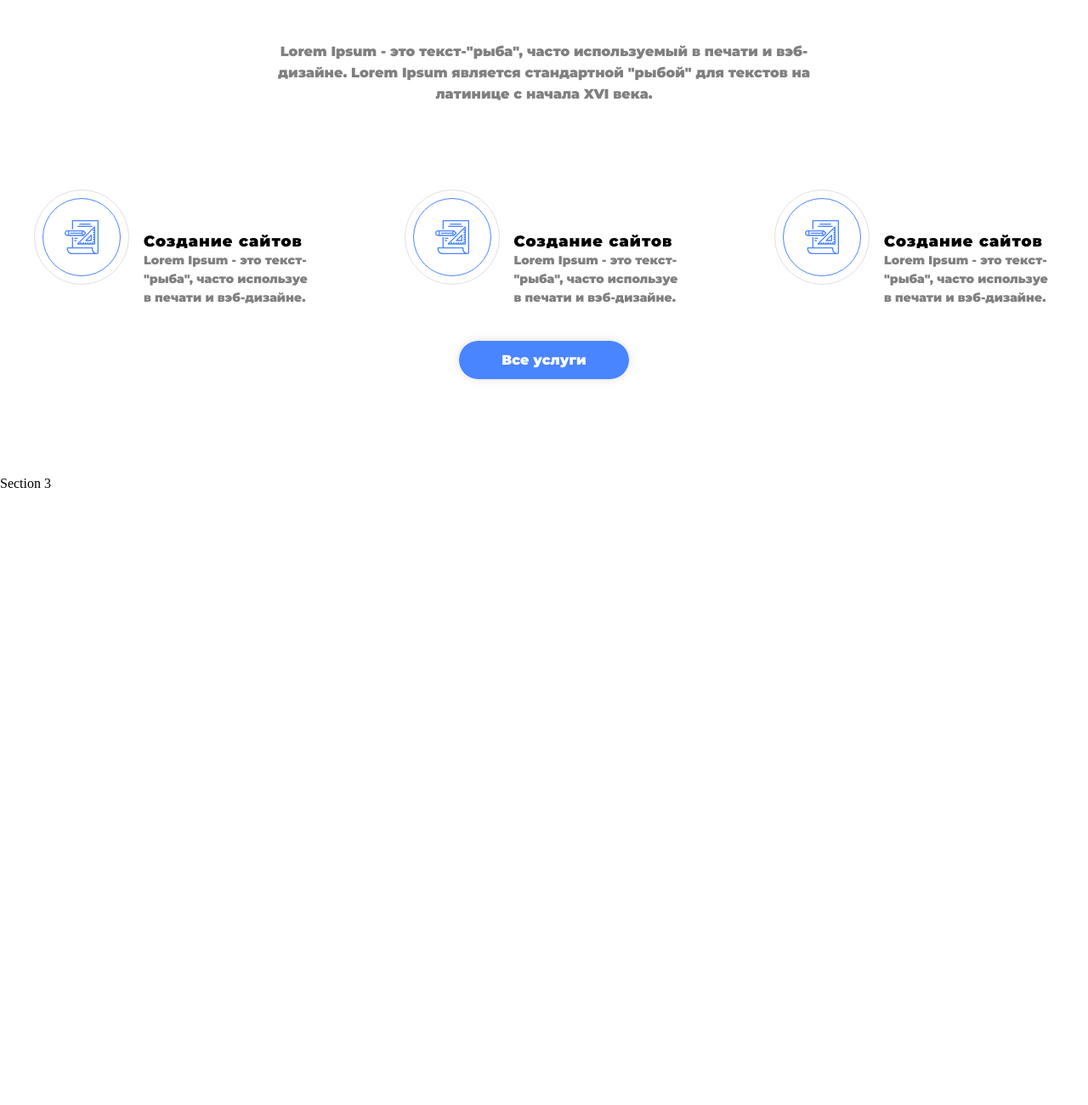
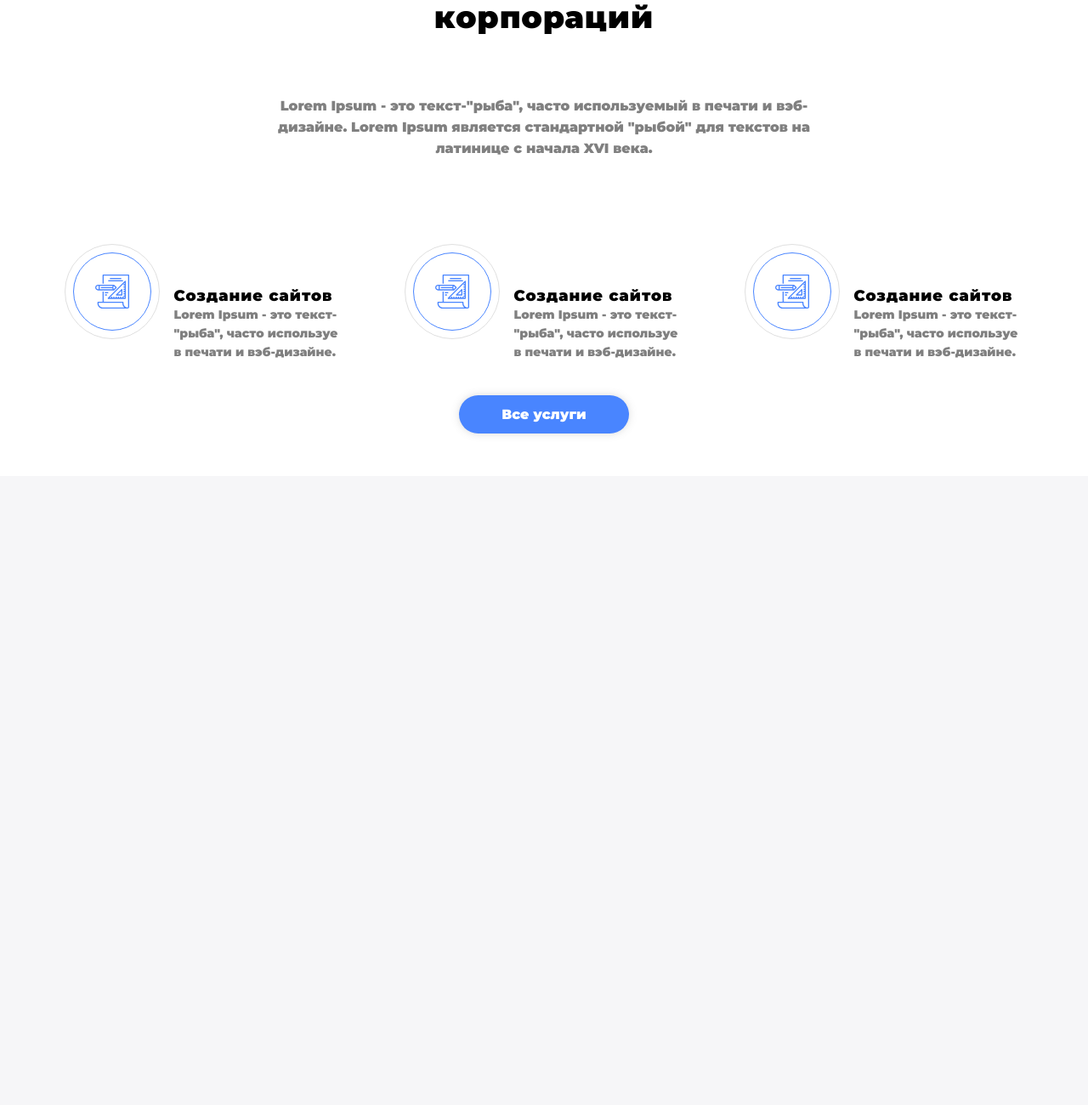
Before and after one commit to hohohaki/firstSite, a plain HTML site: page site/index.html in a window 1280 px wide. Shown: the part 1040-2340 px from the top of the page at 85% size. Drawn offline with Linux system fonts and the light colour scheme; files that its build step writes are made by us from their sources.

Commit message:
6th commit AKA Service Section Finish(commit on 'master')

```diff
--- a/site/index.html
+++ b/site/index.html
@@ -99,9 +99,10 @@
                 </div>
             </div>
         </section>
+        <section id="projects">
+            <div class="container">
 
-        <section>
-            Section 3
+            </div>
         </section>
 
         <section>
--- a/site/style/style.css
+++ b/site/style/style.css
@@ -123,7 +123,7 @@ header.scrolling .menu-link.active {
     border-radius: 30px;
     cursor: pointer;
 }
-/*SERVICE*/
+/*SECTION #2 (SERVICE) START*/
 #service .container{
     display: flex;
     flex-direction: column;
@@ -136,15 +136,17 @@ header.scrolling .menu-link.active {
     flex-direction: column;
     align-items: center;
     justify-content: center;
+    max-width: 100%;
 }
 .service-content{
     max-width: 100%;
-
 }
 .service-content .service-txt .title{
     max-width: 100%;
     padding-top: 100px;
     padding-bottom: 60px;
+    font-size: 36px;
+    max-width: 60%;
 }
 .service-content .service-txt .subtitle{
     max-width: 650px;
@@ -153,7 +155,7 @@ header.scrolling .menu-link.active {
     padding-top: 100px;
     display: flex;
     align-items: center;
-    justify-content: space-between;
+    justify-content: space-around;
     max-width: 100%;
 }
 .service-art-el{
@@ -217,6 +219,12 @@ header.scrolling .menu-link.active {
     color: #FFFFFF;
     display: block;
 }
+/* SECTION #3(PROJECTS) START */
+#projects{
+    background: #F6F6F8;
+    max-height: 100vh;
+}
+
 /* VIDEO */
 .works-content{
     max-width: 970px;
```
Also changed, not shown: site/img/info-img.png (added), site/img/web-programming.svg (added).
